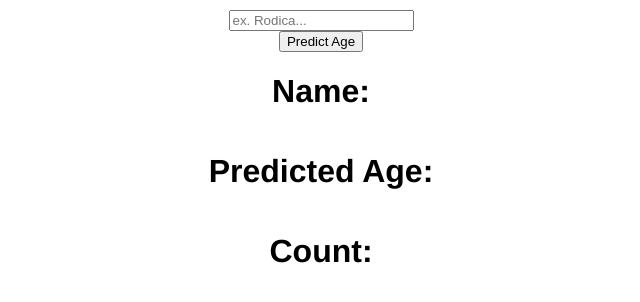
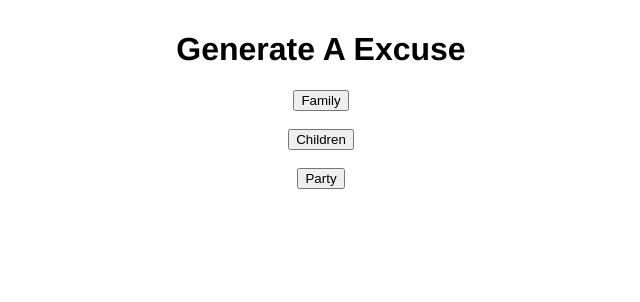
Before and after one commit to RodicaNegura/to-do-list-react, a React (Create React App) app: page / in a window 1280 px wide. Shown: the top 302 px of the page, without its empty margins (329-969 px from the left). Built offline with nearby package versions, Linux system fonts and the light colour scheme.

Commit message:
generate a excuse using fetch and Axios

```diff
--- a/src/App.js
+++ b/src/App.js
@@ -3,26 +3,22 @@ import React, { useState } from 'react';
 import Axios from "axios";
 
 function App() {
-  const [name, setNAme] = useState("");
-  const [predictedAge, setPredictedAge] = useState(null);
-  const fetchData = () => {
-    Axios.get(`https://api.agify.io/?name=${name}`).then((res) => {
-      setPredictedAge(res.data);
+  const [generatedExcuse, setGenaratedExcuse] = useState("");
+
+  const fetchGeneratedExcuse = (excuse) => {
+    Axios.get(`https://excuser-three.vercel.app/v1/excuse/${excuse}/`).then((response) => {
+      setGenaratedExcuse(response.data[0].excuse);
     });
   }
   return  (
     <div className='App'>
-      <input
-        placeholder='ex. Rodica...'
-        onChange={(event) => {
-          setNAme(event.target.value);
-        }}
-      />
-      <button onClick={fetchData}> Predict Age </button>
-
-      <h1>Name: {predictedAge?.name}</h1>
-      <h1>Predicted Age: {predictedAge?.age}</h1>
-      <h1>Count: {predictedAge?.count}</h1>
+      <h1> Generate A Excuse </h1>
+      <button onClick={() => fetchGeneratedExcuse("family")}> Family </button>
+      <br></br>
+      <button onClick={() => fetchGeneratedExcuse("children")}> Children </button>
+      <br></br>
+      <button onClick={() => fetchGeneratedExcuse("party")}> Party </button>
+      <p>{generatedExcuse}</p>
     </div>
   )
 }
```
